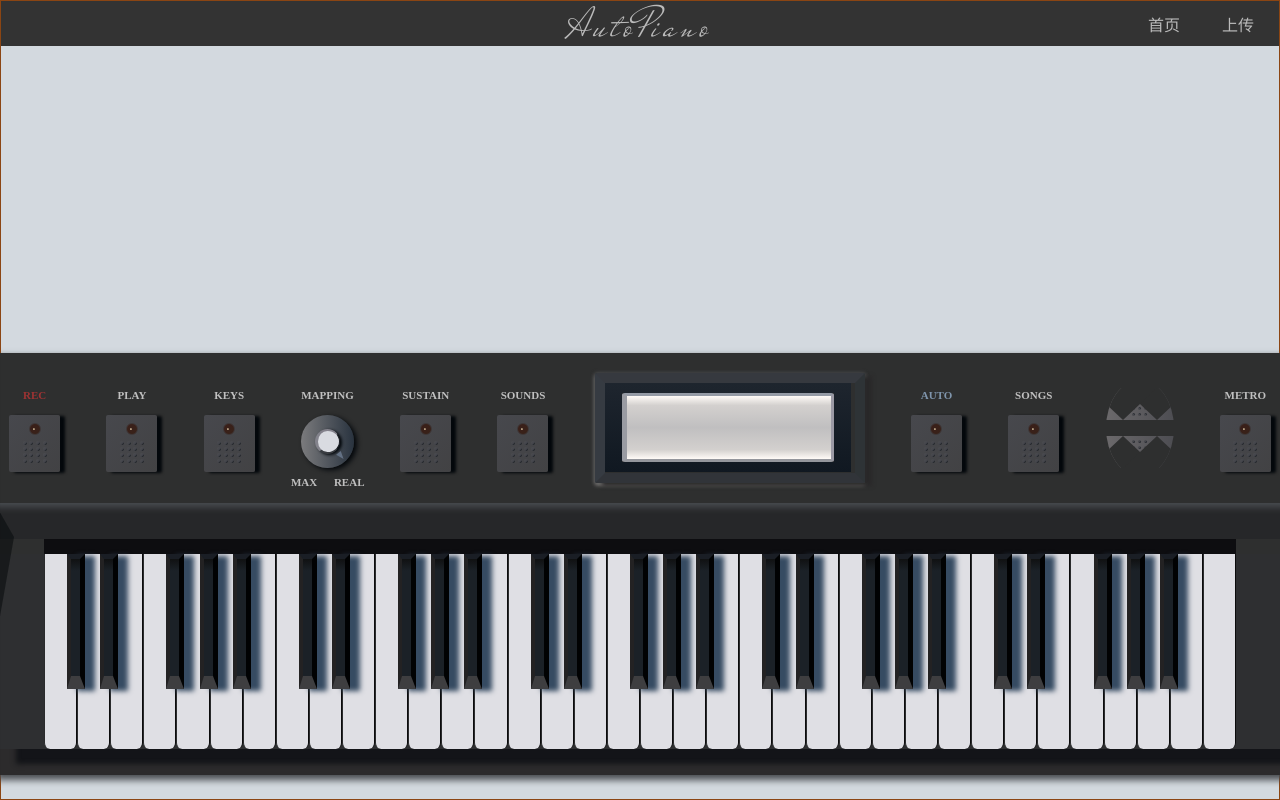
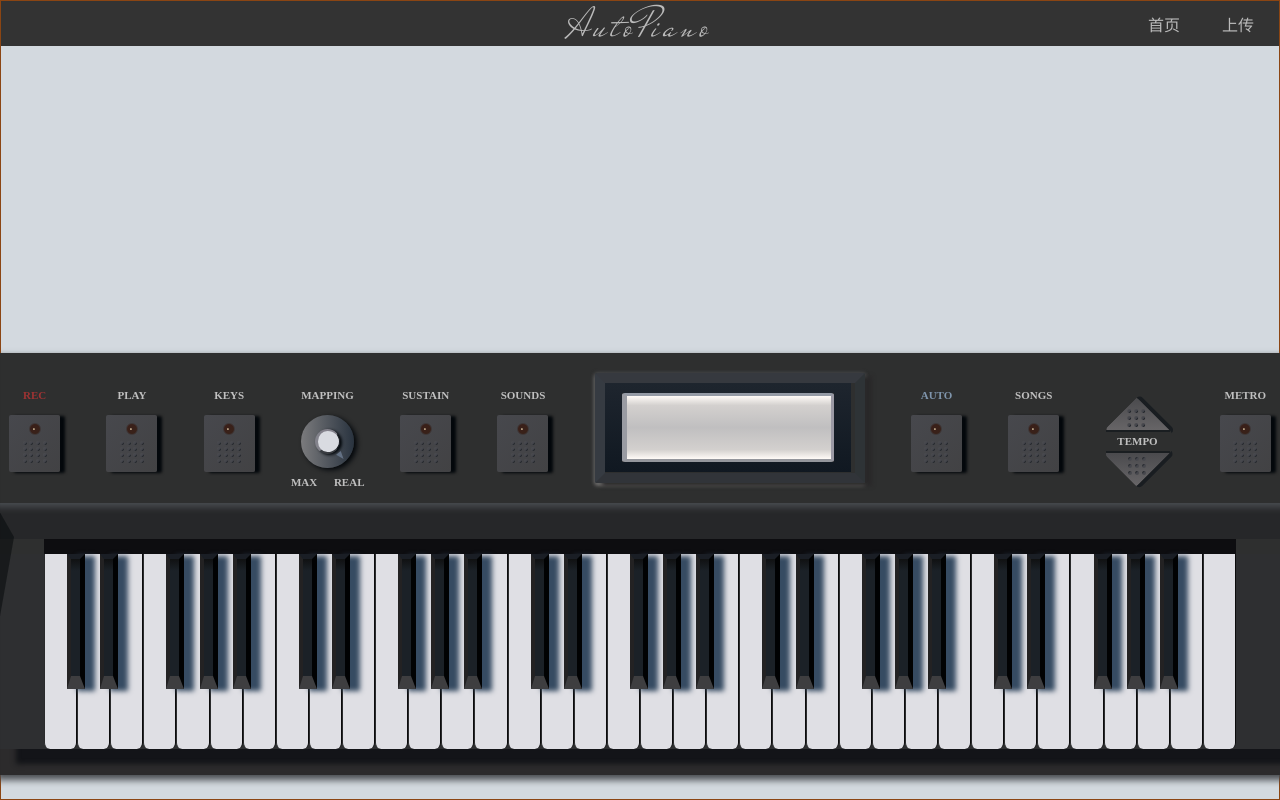
Before and after one commit to sad-wang/WangQiYuAutoPiano, a Vue app: page / in a window 1280 px wide. Shown: the top 800 px of the page. Built offline with nearby package versions, Linux system fonts and the light colour scheme.

Commit message:
achieved Rounded Angle gradient triangle style sheet

```diff
--- a/src/components/Piano.vue
+++ b/src/components/Piano.vue
@@ -564,117 +564,73 @@ export default {
             }
 
             }
+          .tempo-wrapper:before{
+            border-top: 2px solid #1a1e21;
+            border-bottom: 2px solid #1a1e21;
+            content: 'TEMPO';
+            color: #c0c0c0;
+            width: 64px;
+            height: 19px;
+            text-align: center;
+            line-height: 19px;
+            font-size: 11px;
+            font-weight: bold;
+            position: absolute;
+            z-index: 1;
+            top: 31px;
+          }
           .tempo-wrapper {
-            display: flex;
-            flex-direction: column;
-            justify-content: space-between;
-            align-items: center;
+            margin-top: 30px;
             width: 68px;
-            height: 96px;
-
-            overflow: hidden;
-            border-radius: 50%;
+            height: 88px;
+            position: relative;
             .tempo-up {
+              width: 50px;
+              height: 50px;
+              background: linear-gradient(45deg, transparent 50%,#686668 50%,#4a4a4d 100%);
+              border-radius: 5px;
+              transform-origin:bottom right;
+              transform: rotate(-45deg) translateY(0px) translateX(27px);
+              border-right: 4px #191d21 solid;
               position: relative;
-              overflow: hidden;
-              background: linear-gradient(to left, #6b696b, #4d4d52);
-              width: 68px;
-              height: 32px;
-              margin: 8px auto;
-              transform: rotate(180deg);
-              display: flex;
-              justify-content: center;
-              align-items: center;
               .point-wrapper{
+                left: 22px;
+                top: 5px;
+              }
+            }
+            .point-wrapper{
+              position: relative;
+              transform: rotate(45deg);
               width: 18px;
               height: 18px;
               display: flex;
               flex-direction: column;
-                justify-content: space-around;
-                margin-top: -10px;
+              justify-content: space-between;
               .point-row{
                 display: flex;
                 flex-direction: row;
-                  justify-content: space-around;
+                justify-content: space-between;
                 align-items: center;
                 .point{
-                    width: 3px;
-                    height: 3px;
-                    border-radius: 50%;
-                    background-image: linear-gradient(to left bottom,#4d4e50 0%,#43444b 60%,#23272c 70%,#23262a 100%);
-                  }
-                }
-              }
-            }
-
-            .tempo-up:before, .tempo-up:after {
-              position: absolute;
-              content: '';
-            }
-
-            .tempo-up:before, .tempo-up:after {
-              border-left: 34px solid transparent;
-              border-right: 34px solid transparent;
-              border-bottom: 32px solid #2e2f2f;
-            }
-
-            .tempo-up:before {
-              margin-left: -34px;
-            }
-
-            .tempo-up:after {
-              margin-left: 34px;
-            }
-
-            .tempo-down {
-              position: relative;
-              overflow: hidden;
-              background: linear-gradient(to right, #6b696b, #4d4d52);
-              width: 68px;
-              height: 32px;
-              margin: 8px auto;
-              display: flex;
-              justify-content: center;
-              align-items: center;
-              .point-wrapper{
-                width: 18px;
-                height: 18px;
-                display: flex;
-                flex-direction: column;
-                justify-content: space-around;
-                margin-top: -10px;
-                .point-row{
-                  display: flex;
-                  flex-direction: row;
-                  justify-content: space-around;
-                  align-items: center;
-                  .point{
-                    width: 3px;
-                    height: 3px;
+                  width: 4px;
+                  height: 4px;
                   border-radius: 50%;
                   background-image: linear-gradient(to right bottom,#4d4e50 0%,#43444b 60%,#23272c 70%,#23262a 100%);
                 }
               }
             }
+            .tempo-down {
+              width: 50px;
+              height: 50px;
+              background: linear-gradient(45deg, transparent 50%,#4a4a4d 50%,#686668 100%);
+              border-radius: 5px;
+              transform-origin:left top;
+              transform: rotate(135deg)  translateY(-52px) translateX(-45px);
+              border-top: 4px #191d21 solid;
+              .point-wrapper{
+                left: 26px;
+                top: 5px;
               }
-
-            .tempo-down:before, .tempo-down:after {
-              position: absolute;
-              content: '';
-            }
-
-            .tempo-down:before, .tempo-down:after {
-              border-left: 34px solid transparent;
-              border-right: 34px solid transparent;
-              border-bottom: 32px solid #2e2f2f;
-            }
-
-            .tempo-down:before {
-              margin-left: -34px;
-            }
-
-            .tempo-down:after {
-              margin-left: 34px;
             }
           }
           .screen-wrapper{
```
Lines whose indentation alone changed are shown as unchanged.
